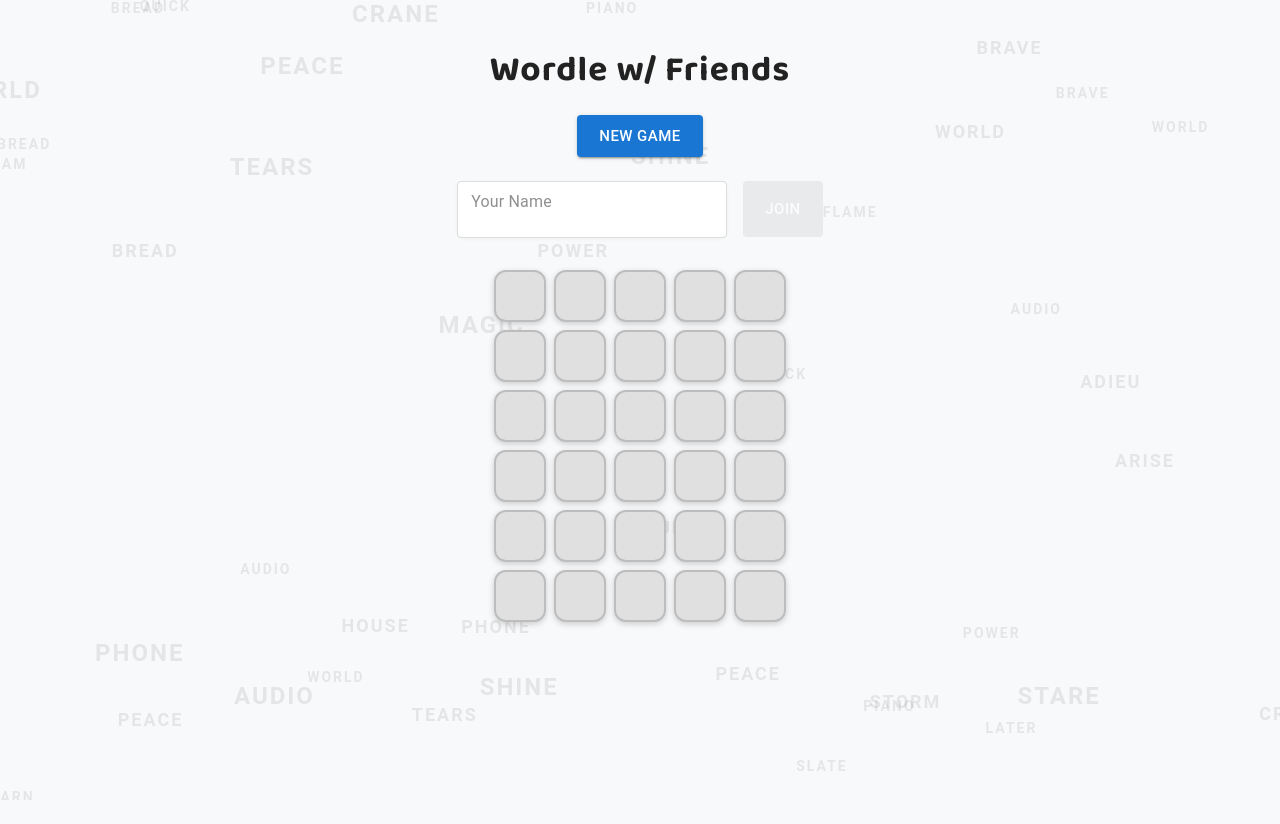
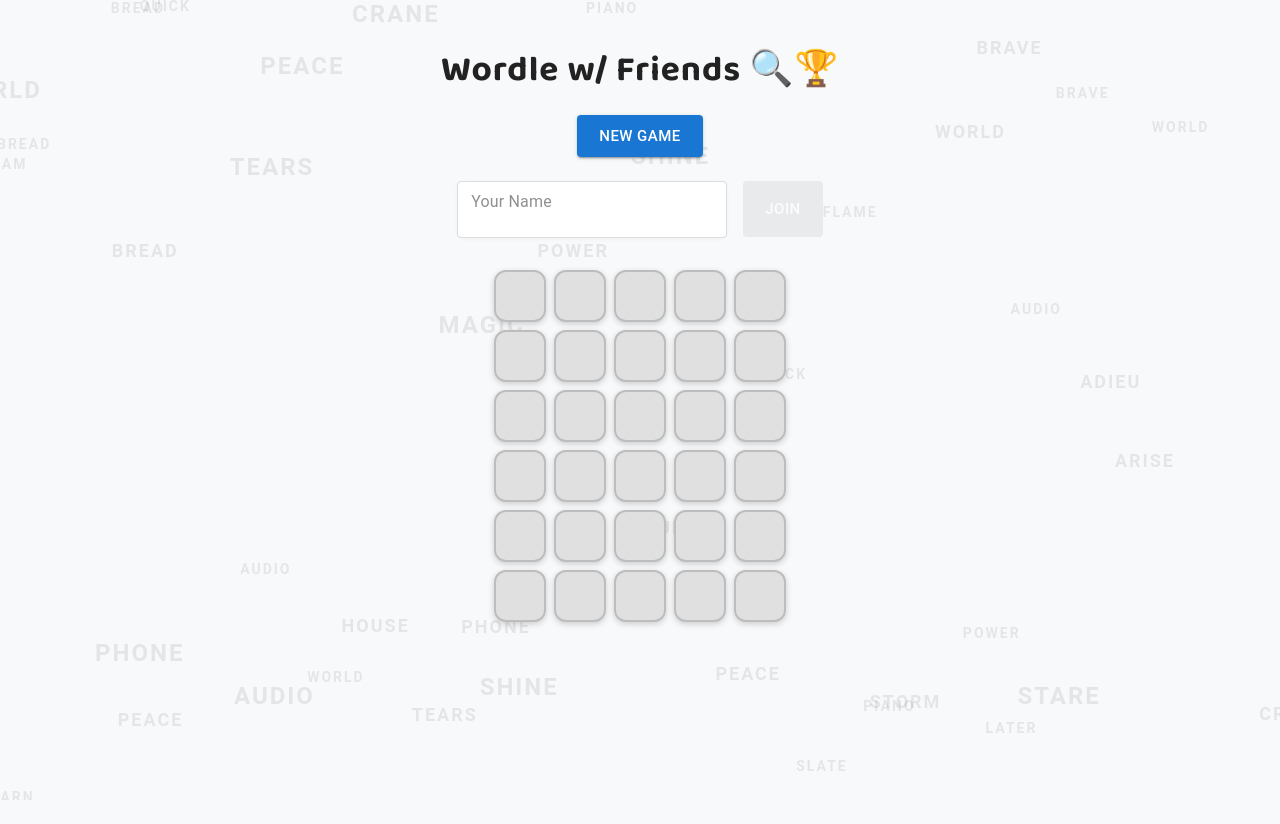
Before and after one commit to sam-adefioye/wordle-with-friends, a React (Create React App) app in the folder frontend/: page / in a window 1280 px wide. Built offline with nearby package versions, Linux system fonts and the light colour scheme.

Commit message:
Update App.tsx

```diff
--- a/frontend/src/App.tsx
+++ b/frontend/src/App.tsx
@@ -306,7 +306,7 @@ function App() {
 
       {/* Main App Content */}
       <div className="App">
-        <h1>Wordle w/ Friends</h1>
+        <h1>Wordle w/ Friends &#x1F50D;&#x1F3C6;</h1>
         <div>
           <div className="new-game-container">
             <Button variant="contained" color="primary" onClick={createSession} size="large">
```
